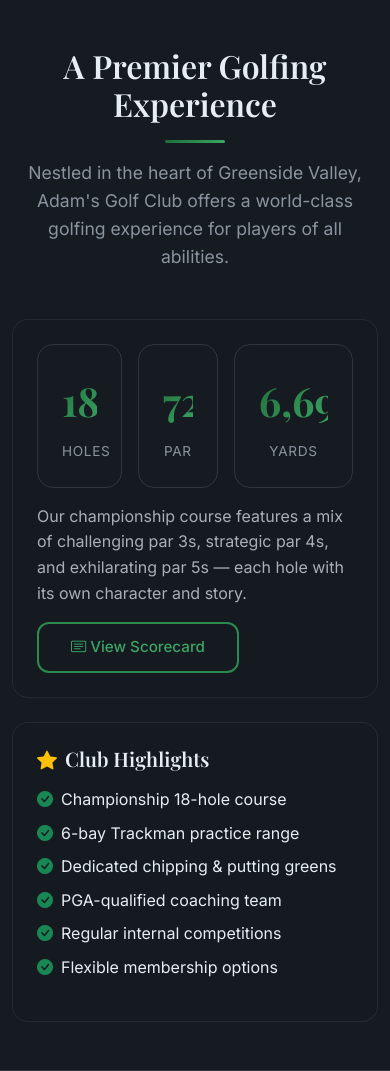
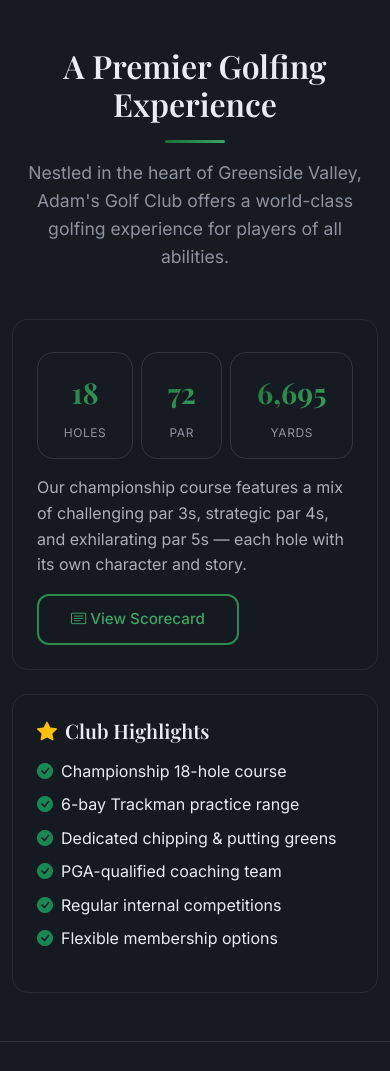
Before and after one commit to ayyadam/golf-web-app, a Flask app: page / in a window 390 px wide. Shown: the part 1609-2680 px from the top of the page. Run offline with Flask 3, Linux system fonts and the light colour scheme.

Commit message:
Changes to mobile device responsiveness

```diff
--- a/app/static/css/style.css
+++ b/app/static/css/style.css
@@ -29,6 +29,9 @@ body {
     background-color: var(--agc-dark);
     color: var(--agc-text);
     line-height: 1.6;
+    -webkit-text-size-adjust: 100%;
+    padding-left: env(safe-area-inset-left);
+    padding-right: env(safe-area-inset-right);
 }
 
 h1,
@@ -682,3 +685,25 @@ h6 {
     gap: 0.75rem;
     justify-content: flex-end;
 }
+
+/* ── Responsive Mobile Fixes ───────────────────────────────────────────── */
+@media (max-width: 576px) {
+    .stat-card {
+        padding: 1rem 0.5rem;
+    }
+
+    .stat-card .stat-value {
+        font-size: 1.8rem;
+    }
+
+    .stat-card .stat-label {
+        font-size: 0.75rem;
+    }
+
+    /* Scorecard tight layout */
+    .scorecard-table table th,
+    .scorecard-table table td {
+        padding: 0.35rem 0.15rem !important;
+        font-size: 0.7rem;
+    }
+}
--- a/app/templates/base.html
+++ b/app/templates/base.html
@@ -3,7 +3,7 @@
 
 <head>
     <meta charset="UTF-8">
-    <meta name="viewport" content="width=device-width, initial-scale=1.0">
+    <meta name="viewport" content="width=device-width, initial-scale=1.0, viewport-fit=cover">
     <meta name="description"
         content="Adam's Golf Club - A premier golfing experience with 18-hole course, Trackman range, coaching, and membership options.">
     <title>{% block title %}Adam's Golf Club{% endblock %}</title>
--- a/app/templates/public/home.html
+++ b/app/templates/public/home.html
@@ -89,16 +89,16 @@
         <div class="row g-4 align-items-center">
             <div class="col-lg-6">
                 <div class="card-glass p-4">
-                    <div class="d-flex align-items-center mb-3">
-                        <div class="stat-card me-3" style="min-width: 80px;">
+                    <div class="d-flex align-items-center justify-content-between gap-2 mb-3 mt-2">
+                        <div class="stat-card flex-fill flex-shrink-1 px-2 px-sm-3 py-3">
                             <div class="stat-value">18</div>
                             <div class="stat-label">Holes</div>
                         </div>
-                        <div class="stat-card me-3" style="min-width: 80px;">
+                        <div class="stat-card flex-fill flex-shrink-1 px-2 px-sm-3 py-3">
                             <div class="stat-value">72</div>
                             <div class="stat-label">Par</div>
                         </div>
-                        <div class="stat-card" style="min-width: 100px;">
+                        <div class="stat-card flex-fill flex-shrink-1 px-2 px-sm-3 py-3">
                             <div class="stat-value">6,695</div>
                             <div class="stat-label">Yards</div>
                         </div>
```
